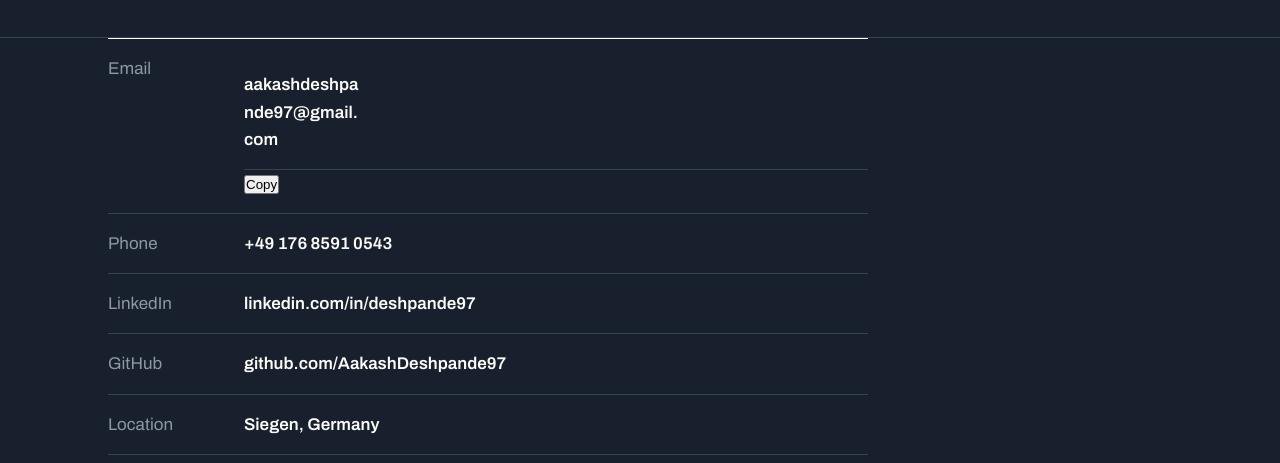
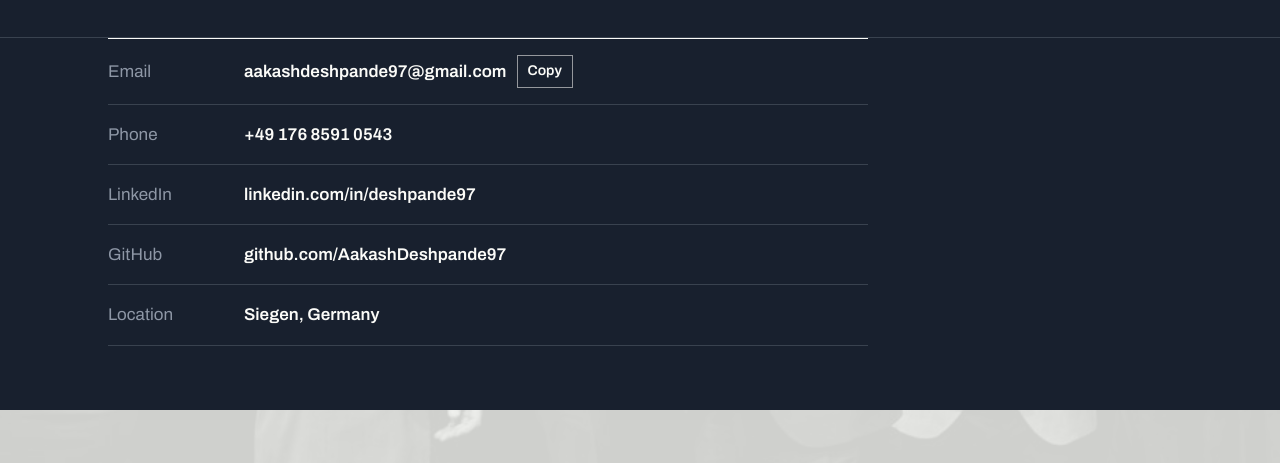
Before and after one commit to AakashDeshpande97/AakashDeshpande97.github.io, a plain HTML site: page contact.html in a window 1280 px wide. Both pictures are taken after a click on the button "Copy". Shown: the part 314-777 px from the top of the page. Drawn offline with Linux system fonts and the light colour scheme.

Commit message:
Add files via upload

```diff
--- a/assets/site.js
+++ b/assets/site.js
@@ -37,3 +37,16 @@
     items.forEach(function(li){li.hidden=!(f==='all'||li.dataset.kind===f);});
   });});
 })();
+
+// Copy email: works even where mailto links are blocked (in-app browsers)
+(function(){
+  [].forEach.call(document.querySelectorAll('.copy[data-copy]'),function(b){
+    b.addEventListener('click',function(){
+      var t=b.dataset.copy,label=b.textContent;
+      function done(){b.textContent='Copied';setTimeout(function(){b.textContent=label;},1800);}
+      function fallback(){var i=document.createElement('textarea');i.value=t;i.setAttribute('readonly','');i.style.position='fixed';i.style.opacity='0';
+        document.body.appendChild(i);i.select();try{document.execCommand('copy');done();}catch(e){b.textContent=t;}document.body.removeChild(i);}
+      try{if(navigator.clipboard&&window.isSecureContext){navigator.clipboard.writeText(t).then(done,fallback);}else{fallback();}}catch(e){fallback();}
+    });
+  });
+})();
--- a/assets/style.css
+++ b/assets/style.css
@@ -251,3 +251,17 @@ body.inner::before{content:"";position:fixed;inset:0;z-index:-1;pointer-events:n
 body.inner .page-head{background-color:transparent}
 body.inner .next{background:rgba(251,251,248,.85)}
 body.inner .fun{background:transparent}
+
+/* copy-email buttons */
+.copy{font:inherit;font-size:.88rem;font-weight:600;cursor:pointer;padding:4px 10px;margin-left:10px;border:1.5px solid currentColor;background:transparent;color:inherit;vertical-align:middle}
+.copy:hover{border-color:var(--ruby)}
+.me .addr{margin-top:14px;font-size:.98rem;color:#DDE1E7;display:flex;align-items:center;flex-wrap:wrap;gap:8px}
+.me .addr .copy{margin-left:0;border-color:rgba(251,251,248,.55)}
+.rows .mailrow{display:grid;grid-template-columns:120px minmax(0,1fr);gap:16px;padding:16px 0;border-bottom:1px solid #39424F;align-items:center}
+.rows .mailrow b a{text-decoration:none}
+.rows .mailrow b a:hover{text-decoration:underline;text-decoration-color:#E0566E;text-underline-offset:4px}
+.rows .mailrow .copy{border-color:rgba(251,251,248,.55)}
+.rows .mailrow b{display:flex;flex-wrap:wrap;align-items:center;gap:8px 10px}
+.rows .mailrow b a{display:inline;padding:0;border:0;grid-template-columns:none}
+.rows .mailrow b .copy{margin-left:0}
+@media (max-width:560px){.rows a,.rows div,.rows .mailrow{grid-template-columns:84px minmax(0,1fr)}}
```
